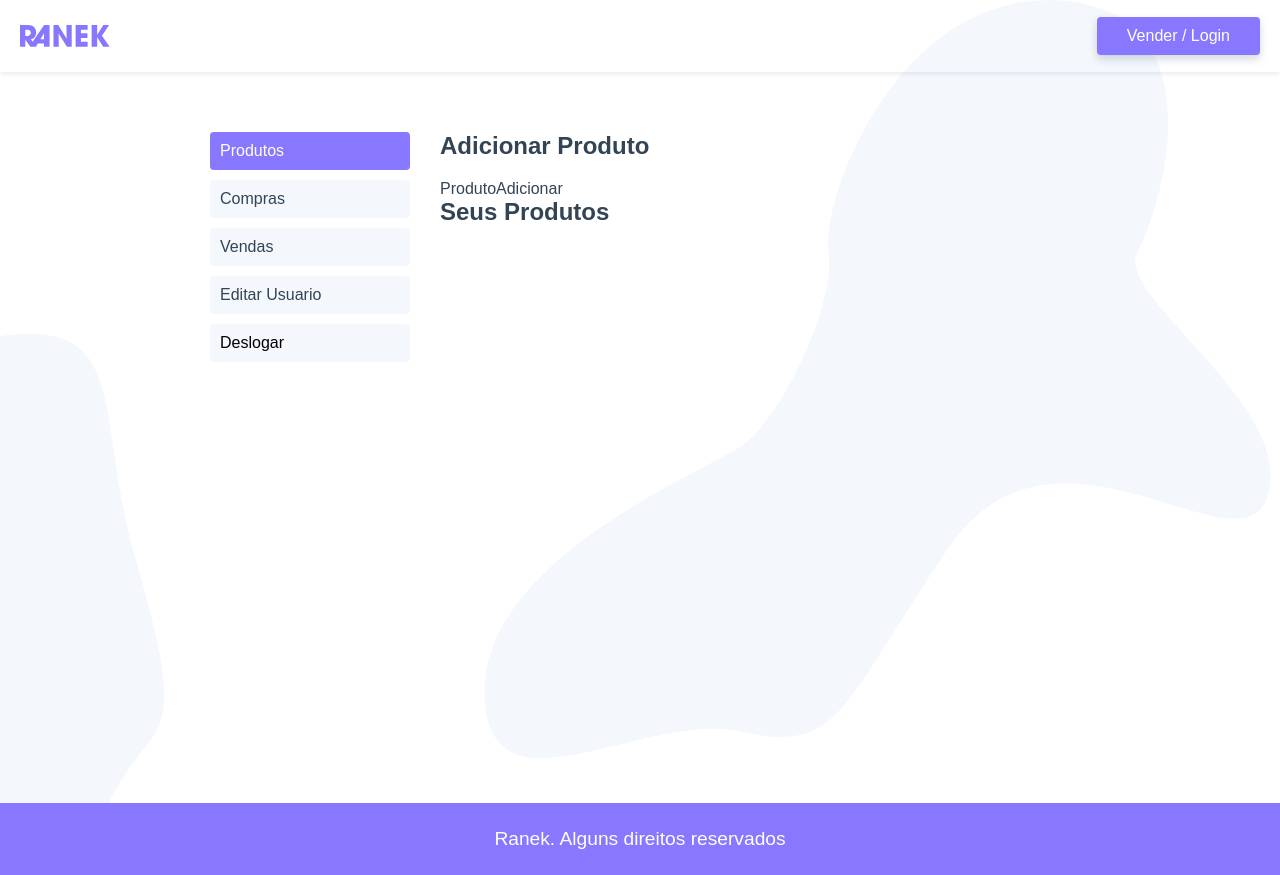
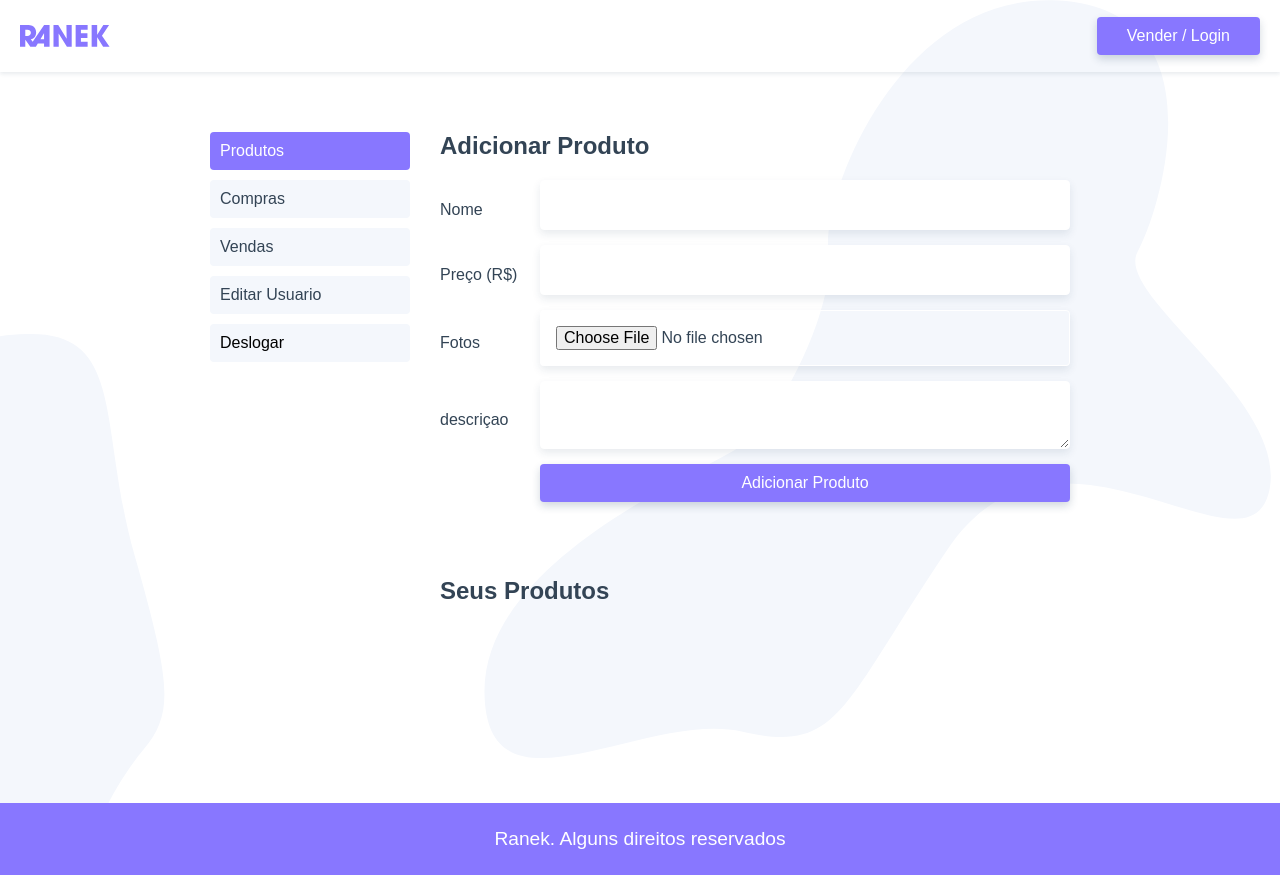
Before and after one commit to rochabianca/ranek, a Vue app: page /usuario in a window 1280 px wide. Built offline with nearby package versions, Linux system fonts and the light colour scheme.

Commit message:
add product form

```diff
--- a/src/components/ProdutoAdicionar.vue
+++ b/src/components/ProdutoAdicionar.vue
@@ -1,12 +1,67 @@
 <template>
-  <div>ProdutoAdicionar</div>
+  <form class="adicionar-produto">
+    <label for="nome">Nome</label>
+    <input id="nome" name="nome" type="text" v-model="produto.nome" />
+
+    <label for="preco">Preço (R$)</label>
+    <input id="preco" name="preco" type="number" v-model="produto.preco" />
+
+    <label for="fotos">Fotos</label>
+    <input id="fotos" name="fotos" type="file" ref="fotos" />
+
+    <label for="descricao">descriçao</label>
+    <textarea
+      id="descricao"
+      name="descricao"
+      v-model="produto.descricao"
+    ></textarea>
+    <input
+      class="btn"
+      type="button"
+      value="Adicionar Produto"
+      @click.prevent="adicionarProduto"
+    />
+  </form>
 </template>
 
 <script>
+import { api } from '@/services.js';
+
 export default {
   name: 'ProdutoAdicionar',
+  data() {
+    return {
+      produto: {
+        nome: '',
+        preco: '',
+        descricao: '',
+        fotos: null
+      }
+    }
+  },
+  methods: {
+    formatarProduto() {
+      this.produto.usuario_id = this.$store.state.usuario.id;
+    },
+    adicionarProduto() {
+      this.formatarProduto();
+      api.post('/produto', this.produto).then(() => {
+        this.$store.dispatch('getUsuarioProdutos')
+      })
+    }
+  }
 };
 </script>
 
-<style>
+<style lang="scss" scoped>
+.adicionar-produto {
+  display: grid;
+  grid-template-columns: 100px 1fr;
+  align-items: center;
+  margin-bottom: 60px;
+}
+
+.btn {
+  grid-column: 2;
+}
 </style>
--- a/src/views/usuario/UsuarioProdutos.vue
+++ b/src/views/usuario/UsuarioProdutos.vue
@@ -45,4 +45,13 @@ export default {
 h2 {
   margin-bottom: 20px;
 }
+.list-enter,
+.list-leave-to {
+  opacity: 0;
+  transform: translate3d(20px, 0, 0);
+}
+.list-enter-active,
+.list-leave-active {
+  transition: all 0.3s;
+}
 </style>
```
Also changed, not shown: api/ranek.json (+16 -0 lines).
